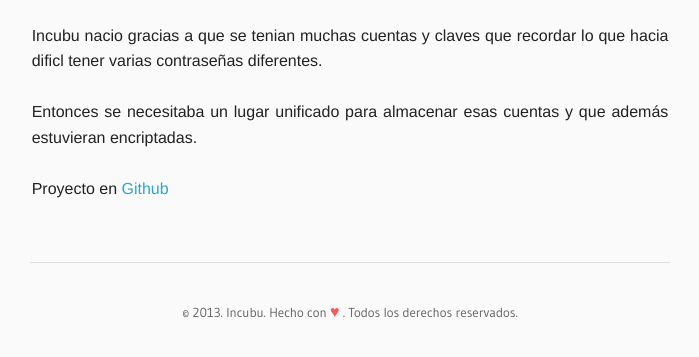
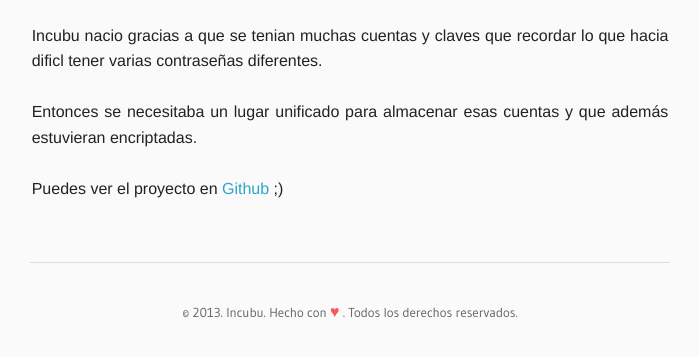
Before and after one commit to Codectivo/Incubu, a Django app: page /acerca/ in a window 1280 px wide. Shown: the part 289-646 px from the top of the page, without its empty margins (290-989 px from the left). Run offline with Django 3.2, Linux system fonts and the light colour scheme; parts of the project's set-up code (start-up, migrations or seed data) failed here and were passed over; some libraries are stand-ins or nearby versions.

Commit message:
Cambio link

```diff
--- a/incubu/templates/home/acercade.html
+++ b/incubu/templates/home/acercade.html
@@ -16,7 +16,7 @@
                     Entonces se necesitaba un lugar
                     unificado para almacenar esas cuentas y que además
                     estuvieran encriptadas. <br><br>
-                    Proyecto en <a href="https://github.com/Codectivo/Incubu">Github</a>
+                    Puedes ver el proyecto en <a href="https://github.com/Codectivo/Incubu">Github</a> ;)
                 </p>
             </div>
         </div>
```
